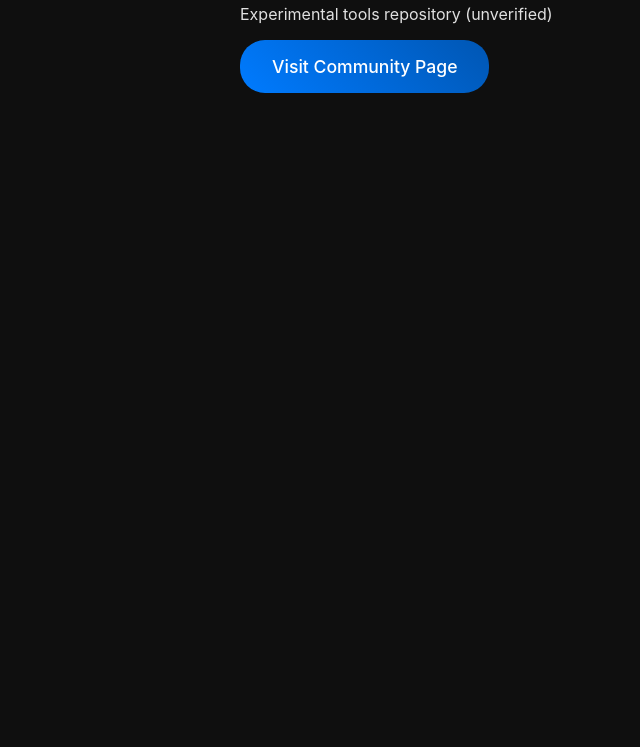
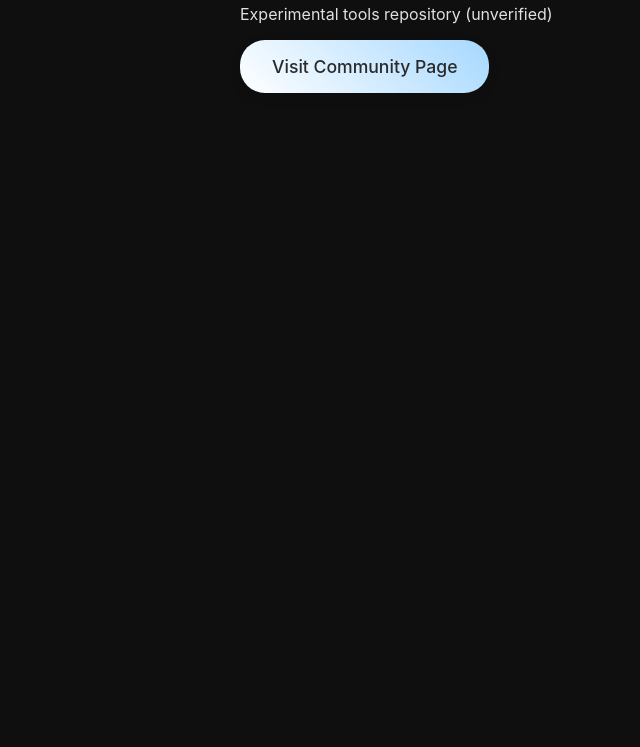
Before and after one commit to justlucastbh/haste.github.io, a plain HTML site: page luna/index.html in a window 1280 px wide. Shown: the part 117-864 px from the top of the page, without its empty margins (0-640 px from the left). Drawn offline with Linux system fonts and the light colour scheme.

Commit message:
Update style.css

```diff
--- a/css/style.css
+++ b/css/style.css
@@ -68,13 +68,14 @@ body {
     font-size: 1.1rem;
     font-weight: 500;
 }
+/* Modern Button Styles */
 .modern-button {
     display: inline-block;
     padding: 1rem 2rem;
     font-size: 1.1rem;
     font-weight: 500;
-    color: white;
-    background: linear-gradient(45deg, #007BFF, #0056b3);
+    color: #2a2a2a; /* Dark text for contrast */
+    background: linear-gradient(45deg, #ffffff, #a6d8ff); /* White to pastel blue */
     border: none;
     border-radius: 25px;
     cursor: pointer;
@@ -82,13 +83,14 @@ body {
     text-decoration: none;
     position: relative;
     overflow: hidden;
+    box-shadow: 0 4px 12px rgba(0, 0, 0, 0.1);
 }
 
 .modern-button::before {
     content: '';
     position: absolute;
     inset: 0;
-    background: linear-gradient(45deg, rgba(255, 255, 255, 0.1), transparent);
+    background: linear-gradient(45deg, rgba(255, 255, 255, 0.2), transparent);
     opacity: 0;
     transition: opacity 0.3s ease;
 }
```
